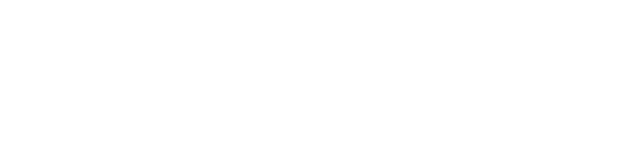
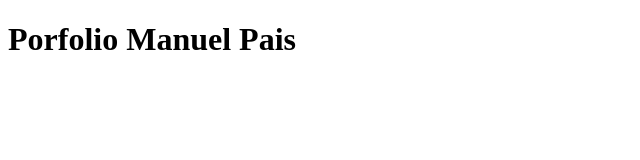
Before and after one commit to MANUPAIS2200/ManuelPais, a plain HTML site: page index.html in a window 1280 px wide. Shown: the whole page, without its empty margins (0-640 px from the left). Drawn offline with Linux system fonts and the light colour scheme.

Commit message:
Add files via upload

```diff
--- a/index.html
+++ b/index.html
@@ -6,6 +6,6 @@
     <title>Porfolio Manu Pais</title>
 </head>
 <body>
-
+    <h1>Porfolio Manuel Pais</h1>
 </body>
 </html>
```
